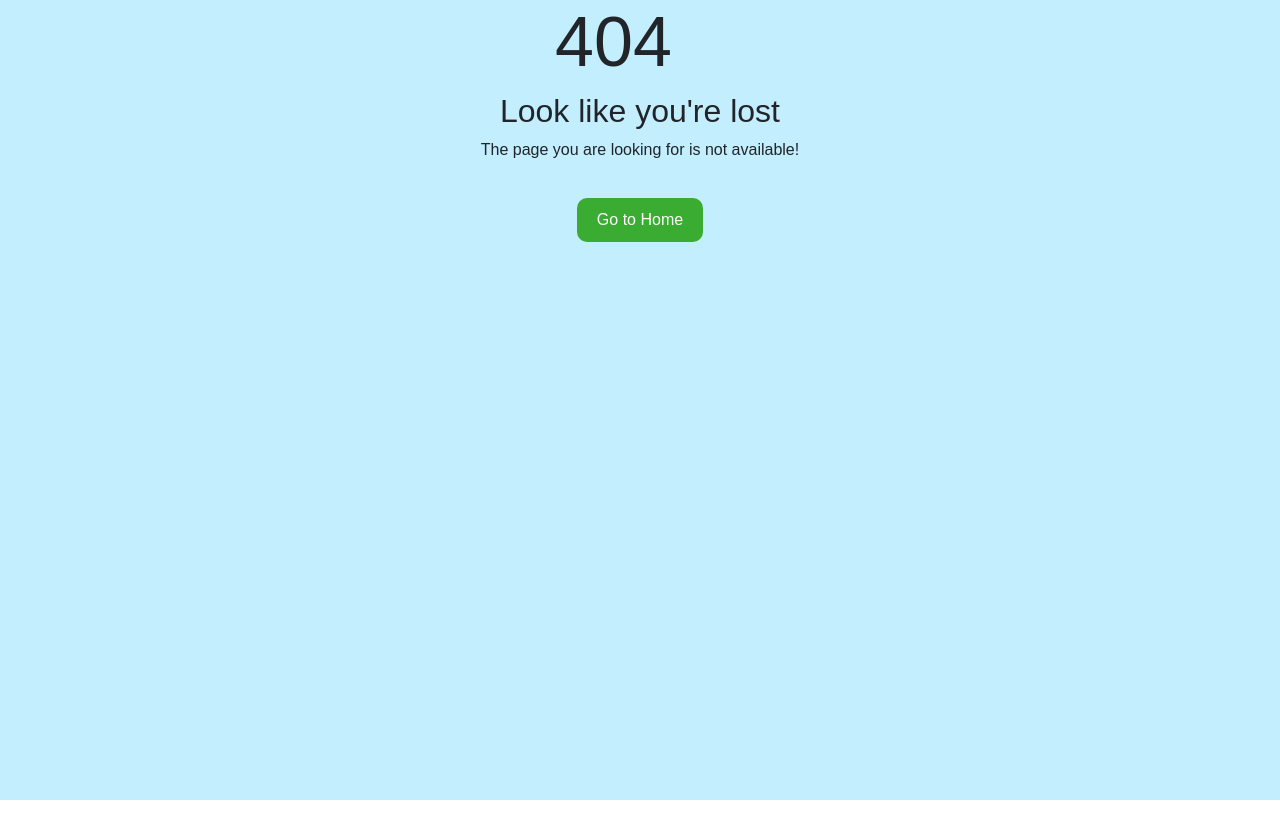
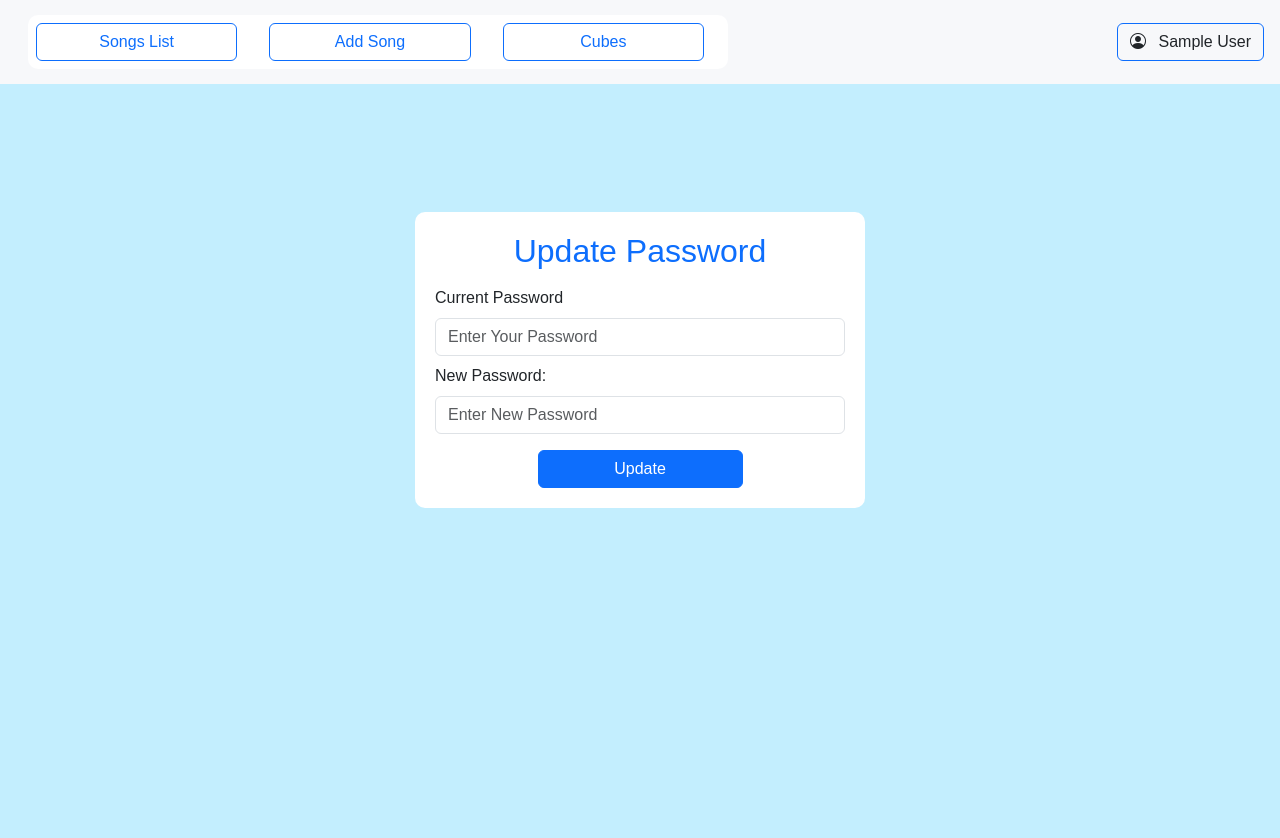
Before and after one commit to Srinu2023mca/LEDCube, a React (Create React App) app in the folder client/: page /updatePassword in a window 1280 px wide. Before the commit this address had no page. Shown: the top 838 px of the page. Before the commit the page ends 800 px from the top, so only its background shows below. Built offline with nearby package versions, Linux system fonts and the light colour scheme; sample sign-in values are in the browser's storage.

Commit message:
update password

```diff
--- a/client/package.json
+++ b/client/package.json
@@ -13,6 +13,7 @@
     "formik": "^2.4.6",
     "js-cookie": "^3.0.5",
     "react": "^18.3.1",
+    "react-bootstrap": "^2.10.5",
     "react-dom": "^18.3.1",
     "react-redux": "^9.1.2",
     "react-router-dom": "^6.27.0",
--- a/client/src/App.js
+++ b/client/src/App.js
@@ -10,6 +10,8 @@ import Cubes from "./components/Cubes"
 import Login from "./components/pages/Login";
 import Forgot from "./components/pages/Forgot";
 import ResetPassword from "./components/pages/ResetPassword";
+import UpdateProfile from "./components/pages/UpdateProfile";
+import UpdatePassword from "./components/pages/UpdatePassword";
 
 import ProtectedRoute from "./components/ProtectedRoute"; // Import ProtectedRoute
 
@@ -75,6 +77,24 @@ const App = () => {
               </ProtectedRoute>
             }
           />
+          <Route
+            path="/updatePassword"
+            element={
+              <ProtectedRoute >
+                <Header/>
+                <UpdatePassword/>
+              </ProtectedRoute>
+            }
+          />
+          <Route
+            path="/updateProfile"
+            element={
+              <ProtectedRoute >
+                <Header/>
+                <UpdateProfile />
+              </ProtectedRoute>
+            }
+          />
           {/* Redirect any other paths to login if not authenticated */}
           <Route path="*" element={<PageNotFound/>} />
         </Routes>
--- a/client/src/app/features/authSlice.js
+++ b/client/src/app/features/authSlice.js
@@ -4,10 +4,18 @@ import { createSlice } from '@reduxjs/toolkit'
 
 // const initialState = { isAuthenticated: false, userInfo: null }
 
+// Safe parsing function for JSON from localStorage
+const parseJSON = (value, fallback) => {
+  try {
+    return JSON.parse(value) ?? fallback;
+  } catch (e) {
+    return fallback;
+  }
+};
 // Load initial authentication state from localStorage
 const initialState = {
   isAuthenticated: JSON.parse(localStorage.getItem('isAuthenticated')) || false,
-  userInfo: JSON.parse(localStorage.getItem('userInfo')) || null,
+  userInfo: parseJSON(localStorage.getItem('userInfo'), null),
 };
 
 const authSlice = createSlice({
--- a/client/src/app/service/apiSlice.js
+++ b/client/src/app/service/apiSlice.js
@@ -3,8 +3,8 @@
 import { fetchBaseQuery, createApi } from '@reduxjs/toolkit/query/react'
 
 // console.log(import.meta.env.VITE_BASE_URL);
-// const url='http://localhost:5002' ;
-const url='https://ledcube-server.onrender.com' ;
+const url='http://localhost:5002' ;
+// const url='https://ledcube-server.onrender.com' ;
 
 const baseQuery = fetchBaseQuery({
   baseUrl: url,
--- a/client/src/app/service/usersApiSlice.js
+++ b/client/src/app/service/usersApiSlice.js
@@ -61,16 +61,16 @@ export const userApiSlice = apiSlice.injectEndpoints({
     }),
 
 
-    updateUser: builder.mutation({
+    updateProfile: builder.mutation({
       query: (data) => ({
-        url: '/api/v1/users/profile',
+        url: '/api/v1/auth/profile',
         method: 'PUT',
         body: data,
       }),
     }),
     updatePassword: builder.mutation({
       query: (data) => ({
-        url: '/api/v1/users/updatePassword',
+        url: '/api/v1/auth/updatePassword',
         method: 'PATCH',
         body: data,
       }),
@@ -93,7 +93,7 @@ export const {
   useResendotpMutation,
   useForgotMutation,
   useResetMutation,
-  useUpdateUserMutation,
+  useUpdateProfileMutation,
   useUpdatePasswordMutation,
   // useGetVerificationQuery,
   useGetUserMutation,
--- a/client/src/components/Header.js
+++ b/client/src/components/Header.js
@@ -60,13 +60,13 @@ const Header = () => {
         >
           <span className="navbar-toggler-icon"></span>
         </button>
-        <div className="collapse navbar-collapse dropdown-overlay w-100" id="navbarNav">
-          <ul className="navbar-nav row w-75 mt-3 gap-2">
+        <div className="collapse navbar-collapse dropdown-overlay" id="navbarNav">
+          <ul className="navbar-nav row gap-2 ps-2 py-2 w-100">
             <li className="nav-item  col"  >
             <NavLink
             to="/"
             className={({ isActive }) =>
-              isActive ? "text-decoration-none active-link btn btn-primary w-75" : "text-decoration-none btn border-primary text-primary w-75"
+              isActive ? "text-decoration-none active-link btn btn-primary w-100" : "text-decoration-none btn border-primary text-primary w-100"
             }
           >
             Songs List
@@ -76,7 +76,7 @@ const Header = () => {
             <NavLink
             to="/addSong"
             className={({ isActive }) =>
-              isActive ? "text-decoration-none active-link btn btn-primary w-75" : "text-decoration-none btn border-primary text-primary w-75"
+              isActive ? "text-decoration-none active-link btn btn-primary w-100" : "text-decoration-none btn border-primary text-primary w-100"
             }
           >
             Add Song
@@ -86,7 +86,7 @@ const Header = () => {
             <NavLink
             to="/cubes"
             className={({ isActive }) =>
-              isActive ? "text-decoration-none active-link btn btn-primary w-75" : "text-decoration-none btn border-primary text-primary w-75"
+              isActive ? "text-decoration-none active-link btn btn-primary w-100" : "text-decoration-none btn border-primary text-primary w-100"
             }
           >
             Cubes
@@ -109,21 +109,21 @@ const Header = () => {
 
       </button>
       <ul className="dropdown-menu" aria-labelledby="dropdownMenuButton">
-        <li className="px-3">
+        {/* <li className="px-3">
         {user?.email || "User Email"}
-        </li>
+        </li> */}
         <li>
           <Link to={"/updateEmail"} className="dropdown-item" >
             Profile Update
           </Link>
         </li>
         <li>
-          <Link to={"/resetPassword"} className="dropdown-item" >
-            Reset Password
+          <Link to={"/updatePassword"} className="dropdown-item" >
+            Update Password
           </Link>
         </li>
         <li>
-        <div className="ms-3 btn btn-info w-50 text-white" onClick={handleLogout}>
+        <div className="ms-3 btn btn-info w-75 text-white" onClick={handleLogout}>
         LogOut
       </div>
         </li>
--- a/client/src/components/pages/Login.js
+++ b/client/src/components/pages/Login.js
@@ -93,11 +93,11 @@ const Login = () => {
       </div>
 
 
-        <button type="submit" className="btn btn-primary w-50">
+        <button type="submit" className="btn btn-primary px-5">
         {isLoading ? <span className="spinner-border spinner-border-sm mx-2" role="status" aria-hidden="true"></span> : 'LogIn'}
         </button>
       </form>
-      <Link to={"/forgot"} className="text-decoration-none w-100 ps-4 pb-3">Forget Password</Link>
+      <Link to={"/forgot"} className="text-decoration-none  w-100 mb-3 text-end pe-3">Forgot Password</Link>
       </div>
     </div>
   );
--- a/client/src/components/pages/ResetPassword.js
+++ b/client/src/components/pages/ResetPassword.js
@@ -58,10 +58,10 @@ const navigate =useNavigate();
         />
       </div>
       <div className="form-group d-flex align-items-center justify-content-between  w-100">
-        <label className="form-label w-25">Password:</label>
+        <label className="form-label w-25">Confirm Password:</label>
         <input
           type="password"
-          placeholder="Conform Password"
+          placeholder="Confirm Password"
           value={conformPassword}
           onChange={(e) => setConformPassword(e.target.value)}
           className="form-control mb-2"
--- /dev/null
+++ b/client/src/components/pages/UpdatePassword.js
@@ -0,0 +1,80 @@
+import React, { useState} from "react";
+import { useNavigate } from "react-router-dom";
+import swal from 'sweetalert';
+import { useDispatch} from 'react-redux';
+import { setCredentials } from "../../app/features/authSlice";
+import { useUpdatePasswordMutation } from "../../app/service/usersApiSlice";
+
+const UpdatePassword = () => {
+  const [currentPassword, setCurrentPassword] = useState("");
+  const [newPassword, setNewPassword] = useState("");
+  const [loading,setLoading]=useState(false)
+
+  const navigate = useNavigate();
+  const dispatch = useDispatch();
+
+  const [update] = useUpdatePasswordMutation()
+
+  const handleSubmit = async (e) => {
+    e.preventDefault();
+    setLoading(true)
+
+    try {
+      const response = await update({ currentPassword, newPassword }).unwrap();
+      // console.log(response)
+      if(response.status ==="success"){
+        dispatch(setCredentials(response.data));
+      swal("Your Password Updated Successfully!", {
+        icon: "success",
+      });
+      navigate("/");
+      }
+
+    } catch (err) {
+        swal("Warning","Your Enter current password is wrong",{icon:"warning"})
+    } finally{
+        setLoading(false)
+    }
+  };
+
+
+  return (
+    <div className="login-container ">
+      <div className="form-container">
+
+      <form onSubmit={handleSubmit} className="form w-100">
+      <h2 className="mb-3 text-primary">Update Password</h2>
+      <div className="form-group d-flex flex-column align-items-start justify-content-between w-100">
+        <label className="form-label">Current Password</label>
+        <input
+          type="password"
+          placeholder="Enter Your Password"
+          value={currentPassword}
+          onChange={(e) => setCurrentPassword(e.target.value)}
+          className="form-control mb-2"
+          required
+        />
+      </div>
+      <div className="form-group d-flex flex-column align-items-start justify-content-between  w-100">
+        <label className="form-label ">New Password:</label>
+        <input
+          type="password"
+          placeholder="Enter New Password"
+          value={newPassword}
+          onChange={(e) => setNewPassword(e.target.value)}
+          className="form-control mb-2"
+          required
+        />
+      </div>
+
+
+        <button type="submit" className="btn btn-primary w-50 mt-2">
+        {loading ? <span className="spinner-border spinner-border-sm mx-2" role="status" aria-hidden="true"></span> : 'Update'}
+        </button>
+      </form>
+      </div>
+    </div>
+  );
+};
+
+export default UpdatePassword;
--- /dev/null
+++ b/client/src/components/pages/UpdateProfile.js
@@ -0,0 +1,85 @@
+import React, { useState,useEffect } from "react";
+import { useNavigate } from "react-router-dom";
+import swal from 'sweetalert';
+import { useDispatch, useSelector } from 'react-redux';
+import { setCredentials } from "../../app/features/authSlice";
+import { useUpdateProfileMutation } from "../../app/service/usersApiSlice";
+
+const UpdateProfile = () => {
+  const [name,setName] = useState("")
+  const [email, setEmail] = useState("");
+
+  const navigate = useNavigate();
+  const dispatch = useDispatch();
+  const user = useSelector((state) => state?.auth.userInfo);
+//   console.log(user)
+
+useEffect(() => {
+    if (user) {
+      setName(user.name);
+      setEmail(user.email);
+    }
+  }, [user]);
+
+  const [updateProfile, { isLoading }] = useUpdateProfileMutation()
+
+  const handleSubmit = async (e) => {
+    e.preventDefault();
+
+    try {
+      const response = await updateProfile({ name, email }).unwrap();
+      console.log(response)
+      if(response.status==="success"){
+        dispatch(setCredentials(response.user));
+      swal("Profile updated successfully!", {
+        icon: "success",
+      });
+      }
+
+    //   navigate("/");
+    } catch (err) {
+      swal("warning","Profile not Updated",{icon:"warning"})
+    }
+  };
+
+  return (
+    <div className="login-container ">
+      <div className="form-container">
+
+      <form onSubmit={handleSubmit} className="form w-100">
+      <h2 className="mb-3 text-primary">Profile</h2>
+
+      <div className="form-group d-flex align-items-center justify-content-between  w-100">
+        <label className="form-label w-25">Name:</label>
+        <input
+          type="text"
+          placeholder="Enter Profile name"
+          value={name}
+          onChange={(e) => setName(e.target.value)}
+          className="form-control mb-2"
+        />
+      </div>
+
+      <div className="form-group d-flex align-items-center justify-content-between w-100">
+        <label className="form-label w-25">Email:</label>
+        <input
+          type="email"
+          placeholder="Enter Your Email"
+          value={email}
+          onChange={(e) => setEmail(e.target.value)}
+          className="form-control mb-2"
+        />
+      </div>
+
+
+
+        <button type="submit" className="btn btn-primary w-50">
+        {isLoading ? <span className="spinner-border spinner-border-sm mx-2" role="status" aria-hidden="true"></span> : 'Update'}
+        </button>
+      </form>
+      </div>
+    </div>
+  );
+};
+
+export default UpdateProfile;
--- a/client/src/index.css
+++ b/client/src/index.css
@@ -56,30 +56,22 @@ code {
 /* header */
 .header{
   width: 100vw;
+  height: 84px;
   background-color: rgba(255, 250, 250, 0.867);
   position: relative;
   z-index: 10;
-}
-
-.active-link{
-  text-align: center;
-
-}
-
-.cut-btn{
-  width: 200px;
+  /* padding: 0px 10px; */
+  justify-items: center;
 }
 
 .dropdown-overlay {
   position: absolute;
-  top: 100%; /* Position dropdown directly below the header */
-  left: 0;
-  right: 0;
-  background-color: #fff;
+  width: 240px !important;
+  top: 100%;
+  left:0;
+  background-color:white;
   box-shadow: 0px 4px 8px rgba(0, 0, 0, 0.2);
   z-index: 9;
-  padding-left: 12px;
-  padding-bottom: 12px;
   border-radius: 10px;
 }
 
@@ -87,11 +79,13 @@ code {
   display: block;
 }
 
+
 @media (min-width: 992px) {
   /* Revert dropdown positioning on larger screens */
   .dropdown-overlay {
     position: static;
     box-shadow: none;
+    min-width:700px !important;
   }
 }
 
```
Also changed, not shown: 1 other file (tests, documents, lock files or other folders).
